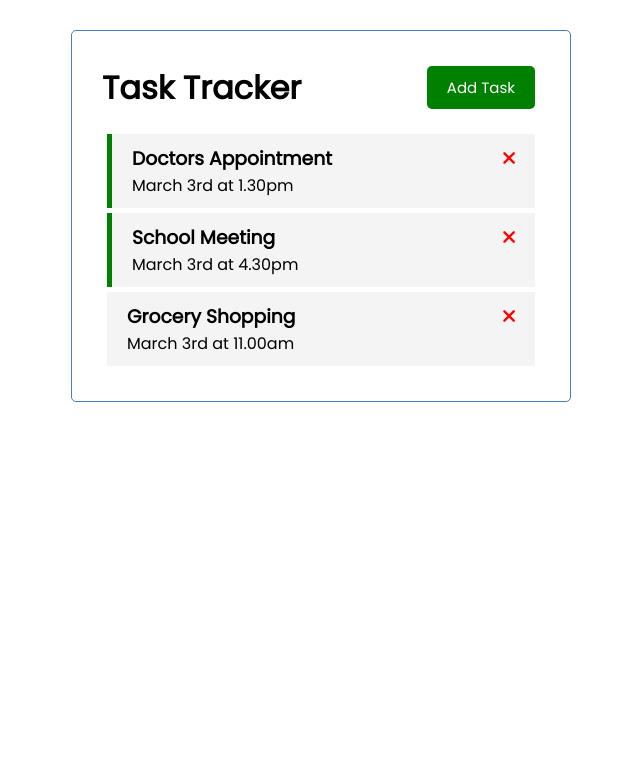
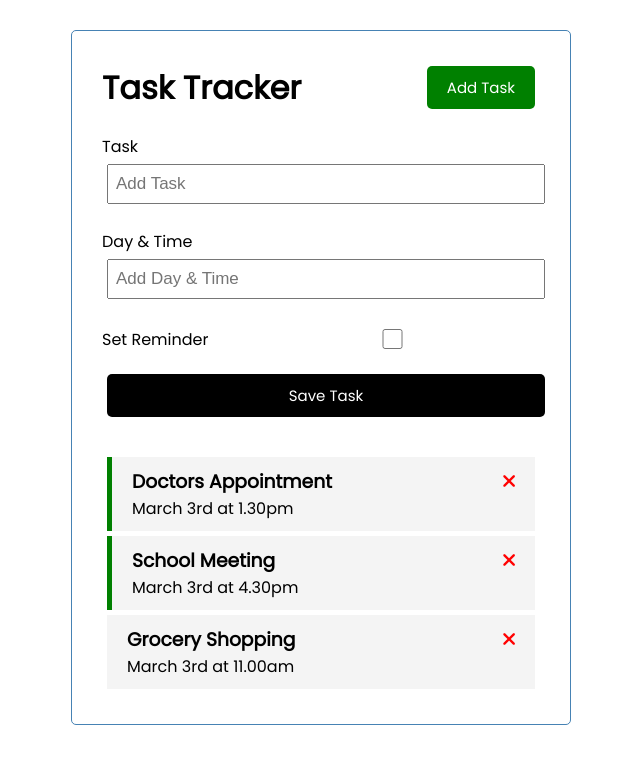
Before and after one commit to NikiTheofilaktidou/vue-crash-course-2021, a Vue app: page / in a window 1280 px wide. Shown: the top 764 px of the page, without its empty margins (319-959 px from the left). Built offline with nearby package versions, Linux system fonts and the light colour scheme.

Commit message:
addTask implemented

```diff
--- a/src/App.vue
+++ b/src/App.vue
@@ -1,6 +1,7 @@
 <template>
   <div class="container">
     <Header title="Task Tracker"/>
+    <AddTask @add-task="addTask" />
     <Tasks @toggle-reminder="toggleReminder"
     @delete-task="deleteTask" :tasks="tasks"/>
   </div>
@@ -9,6 +10,7 @@
 <script lang="ts">
 import Header from './components/Header.vue'
 import Tasks from './components/Tasks.vue'
+import AddTask from './components/AddTask.vue'
 
 import { defineComponent } from 'vue';
 
@@ -16,7 +18,8 @@
   name: 'App',
   components: {
     Header,
-    Tasks
+    Tasks,
+    AddTask
   },
   data(){
     return{
@@ -24,6 +27,9 @@
     }
   },
   methods: {
+    addTask(task){
+      this.tasks = [...this.tasks, task]
+    },
     deleteTask(id){
       if(confirm('Are you sure?')){
       this.tasks = this.tasks.filter((task) => task.id !== id)
--- /dev/null
+++ b/src/components/AddTask.vue
@@ -0,0 +1,88 @@
+<template>
+      <form @submit="onSubmit" class="add-form">
+    <div class="form-control">
+      <label>Task</label>
+      <input type="text" v-model="text" name="text" placeholder="Add Task" />
+    </div>
+    <div class="form-control">
+      <label>Day & Time</label>
+      <input
+        type="text" v-model="day"
+        name="day"
+        placeholder="Add Day & Time"
+      />
+    </div>
+    <div class="form-control form-control-check">
+      <label>Set Reminder</label>
+      <input type="checkbox" name="reminder" v-model="reminder" />
+    </div>
+
+    <input type="submit" value="Save Task" class="btn btn-block" />
+  </form>
+</template>
+
+<script>
+    export default{
+        name :'AddTask',
+        data(){
+            return {
+                text: '',
+                day: '',
+                reminder: false
+            }
+        },
+        methods: {
+            onSubmit(e) {
+                e.preventDefault();
+                if(!this.text){
+                    alert('Please add a task')
+                    return
+                }
+
+                const newTask = {
+                    id: Math.floor(Math.random() * 100000),
+                    text: this.text,
+                    day: this.day,
+                    reminder: this.reminder
+                }
+
+                this.$emit('add-task', newTask)
+
+                this.text='',
+                this.day='',
+                this.reminder= false
+            }
+        }
+    }
+</script>
+
+<style scoped>
+.add-form {
+  margin-bottom: 40px;
+}
+.form-control {
+  margin: 20px 0;
+}
+.form-control label {
+  display: block;
+}
+.form-control input {
+  width: 100%;
+  height: 40px;
+  margin: 5px;
+  padding: 3px 7px;
+  font-size: 17px;
+}
+.form-control-check {
+  display: flex;
+  align-items: center;
+  justify-content: space-between;
+}
+.form-control-check label {
+  flex: 1;
+}
+.form-control-check input {
+  flex: 2;
+  height: 20px;
+}
+</style>
```
